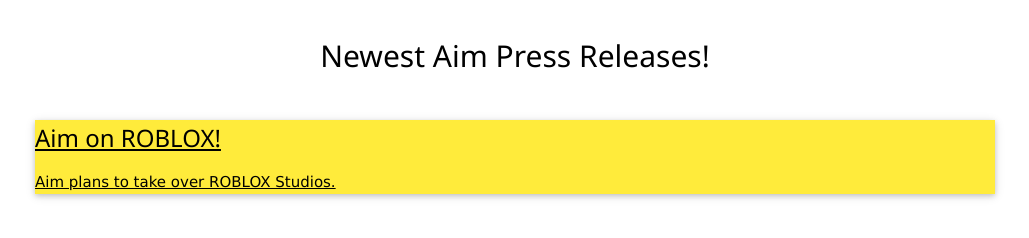
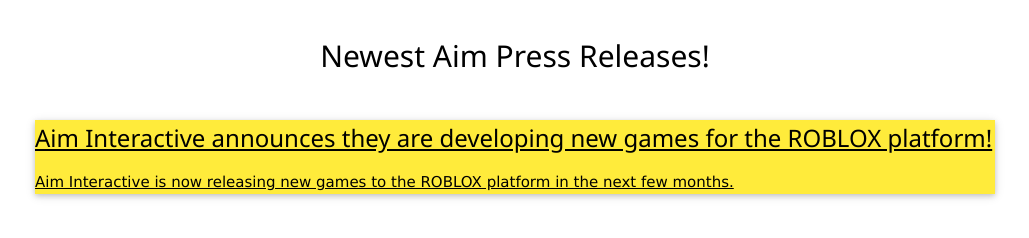
Before and after one commit to aimthegame/press, a plain HTML site: page index.html in a window 1280 px wide. Shown: the whole page, without its empty margins (125-1154 px from the left). Drawn offline with nearby package versions, Linux system fonts and the light colour scheme.

Commit message:
Update index.html

```diff
--- a/index.html
+++ b/index.html
@@ -18,8 +18,8 @@
       <br>
       <div class="w3-card w3-yellow">
         <a href="./roblox">
-          <h3>Aim on ROBLOX!</h3>
-          <p>Aim plans to take over ROBLOX Studios.</p>
+          <h3>Aim Interactive announces they are developing new games for the ROBLOX platform!</h3>
+          <p>Aim Interactive is now releasing new games to the ROBLOX platform in the next few months.</p>
         </a>
       </div>
     </div>
```
